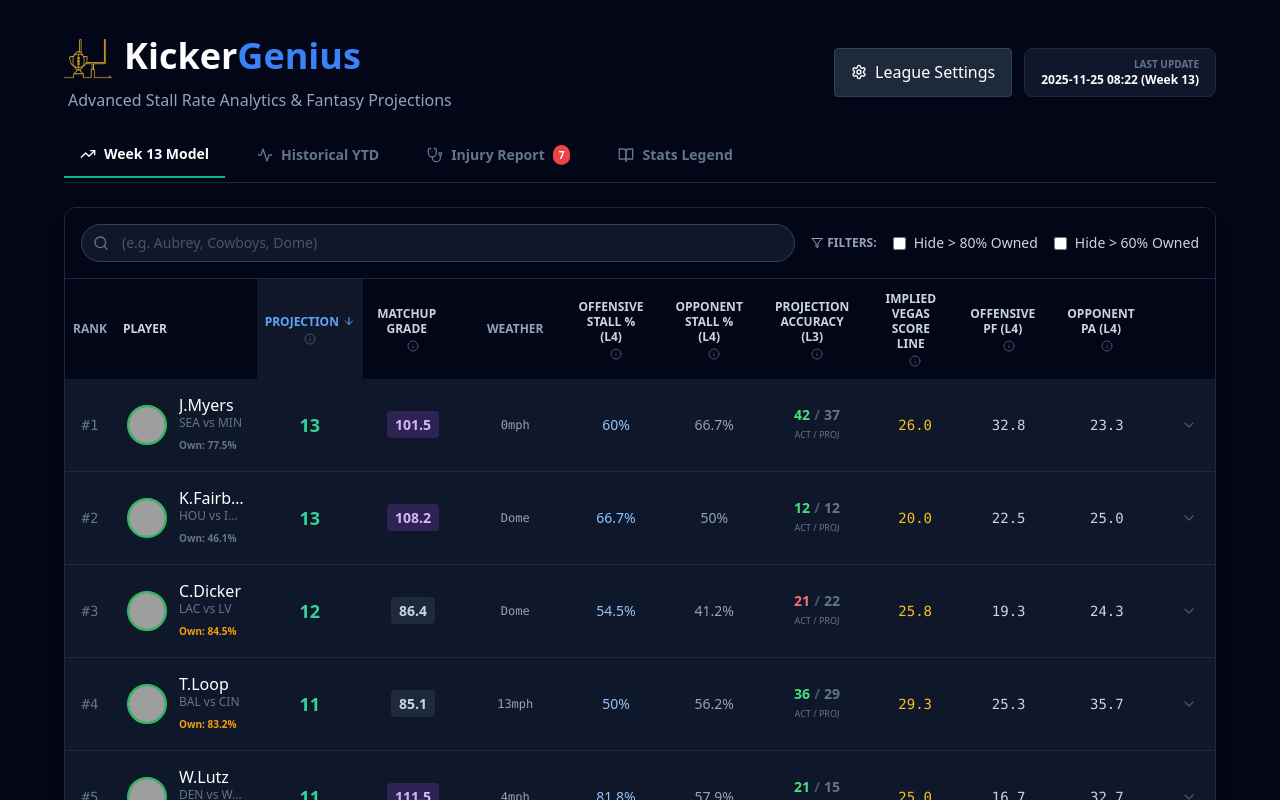
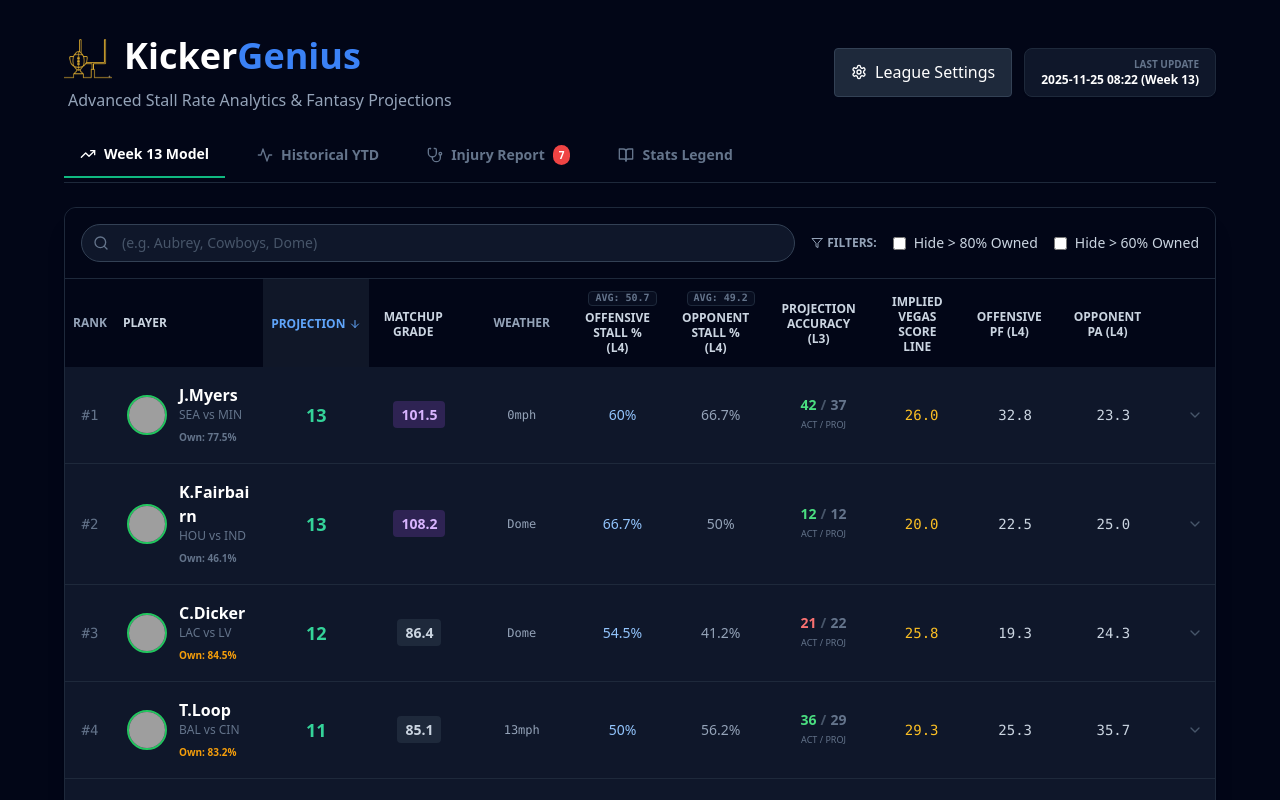
Before and after one commit to CalebUK/kicker-genius-app, a React (Vite) app: page / in a window 1280 px wide. Shown: the top 800 px of the page. Built offline with nearby package versions, Linux system fonts and the light colour scheme; grey boxes are pictures that could not be loaded; the HTML template or start-up script is replaced by a standard one.

Commit message:
UI Enhancements

```diff
--- a/src/App.jsx
+++ b/src/App.jsx
@@ -1,6 +1,6 @@
 import React, { useState, useEffect } from 'react';
 import { Trophy, TrendingUp, Activity, Wind, Calendar, Info, MapPin, ShieldAlert, BookOpen, ChevronDown, ChevronUp, Calculator, RefreshCw, AlertTriangle, Loader2, Stethoscope, Database, UserMinus, Settings, Save, RotateCcw, Filter, Target, ArrowUpDown, ArrowUp, ArrowDown, Search, BrainCircuit } from 'lucide-react';
-import { Analytics } from '@vercel/analytics/react';
+// import { Analytics } from '@vercel/analytics/react'; // UNCOMMENT THIS AFTER INSTALLING PACKAGE
 
 // --- GLOSSARY DATA ---
 const GLOSSARY_DATA = [
@@ -48,8 +48,15 @@ const HeaderCell = ({ label, description, avg, sortKey, currentSort, onSort }) =
       onClick={() => onSort && onSort(sortKey)}
       className={`px-2 py-3 text-center align-middle group relative cursor-pointer leading-tight min-w-[90px] select-none hover:bg-slate-800/80 transition-colors ${isActive ? 'bg-slate-800/50' : ''}`}
     >
-      <div className="flex flex-col items-center justify-center h-full gap-1">
-        <div className="flex items-center gap-1">
+      <div className="flex flex-col items-center justify-center h-full gap-0.5">
+        {/* LEAGUE AVERAGE DISPLAY (ABOVE HEADER) */}
+        {avg !== undefined && (
+           <div className="text-[10px] font-mono text-slate-500 bg-slate-900/50 px-1.5 rounded border border-slate-800">
+             Avg: {Number(avg).toFixed(1)}
+           </div>
+        )}
+
+        <div className="flex items-center gap-1 mt-0.5">
           <span className={isActive ? "text-blue-400" : "text-slate-300"}>{label}</span>
           {onSort && (
             isActive ? (
@@ -59,11 +66,13 @@ const HeaderCell = ({ label, description, avg, sortKey, currentSort, onSort }) =
             )
           )}
         </div>
-        <Info className="w-3 h-3 text-slate-600 group-hover:text-blue-400 transition-colors flex-shrink-0" />
+        {/* Info Icon (Moved below text for cleaner stack or keep inline if prefered) */}
+        {/* keeping inline above in flex-row inside name if needed, but description is tooltip */}
       </div>
+
+      {/* TOOLTIP */}
       <div className="absolute top-full left-1/2 -translate-x-1/2 mt-2 w-48 p-2 bg-slate-900 border border-slate-700 rounded shadow-xl text-xs normal-case font-normal opacity-0 group-hover:opacity-100 transition-opacity pointer-events-none z-50 whitespace-normal text-left cursor-auto">
         <div className="text-white font-semibold mb-1">{description}</div>
-        {avg !== undefined && <div className="text-blue-300">League Avg: {Number(avg).toFixed(1)}</div>}
         <div className="absolute top-[-4px] left-1/2 -translate-x-1/2 w-2 h-2 bg-slate-800 border-l border-t border-slate-700 rotate-45"></div>
       </div>
     </th>
@@ -196,8 +205,11 @@ const PlayerCell = ({ player, subtext }) => {
              </div>
           )}
         </div>
-        <div className="min-w-0">
-          <div className="text-base leading-tight truncate">{player.kicker_player_name}</div>
+        <div className="min-w-0 flex-1">
+          {/* NAME FIX: removed truncate, allowed wrap */}
+          <div className="text-sm md:text-base leading-tight font-semibold text-white whitespace-normal break-words">
+            {player.kicker_player_name}
+          </div>
           <div className="text-xs text-slate-500 truncate">{subtext}</div>
           {player.own_pct > 0 && (
              <div className={`text-[10px] mt-1 font-bold ${ownColor}`}>
@@ -214,7 +226,6 @@ const MathCard = ({ player, leagueAvgs, week }) => {
   if (!player) return null;
 
   // --- ROUNDED TREND LOGIC ---
-  // Use the pre-calculated rounded sums if available, otherwise fallback
   const l3_proj = player.l3_proj_sum !== undefined ? player.l3_proj_sum : Math.round(player.history?.l3_proj || 0);
   const l3_act = player.l3_act_sum !== undefined ? player.l3_act_sum : (player.history?.l3_actual || 0);
 
@@ -229,15 +240,10 @@ const MathCard = ({ player, leagueAvgs, week }) => {
   const lgDefStall = leagueAvgs?.def_stall || 40;
 
   // --- Calculation Variables for Display ---
-  // Base
   const baseRaw = (player.avg_pts * (player.grade / 90));
   const baseMult = (player.grade / 90).toFixed(2);
-
-  // Offense
   const offRaw = player.off_cap_val;
   const offShare = ((player.off_share || 0.35)*100).toFixed(0);
-
-  // Defense
   const defRaw = player.def_cap_val;
 
   return (
@@ -251,30 +257,20 @@ const MathCard = ({ player, leagueAvgs, week }) => {
           {/* 1. GRADE */}
           <div className="bg-slate-900 p-3 rounded border border-slate-800/50 flex flex-col gap-2">
             <div className="text-blue-300 font-bold mb-1 pb-1 border-b border-slate-800">MATCHUP GRADE</div>
-
-            {/* Offense Breakdown */}
             <div>
                 <div className="flex justify-between text-xs text-slate-300">
                     <span>Offense Score</span>
                     <span className="font-mono text-white">{player.off_score_val}</span>
                 </div>
-                <div className="text-[9px] text-slate-500">
-                    ({player.off_stall_rate}% / {lgOffStall}%) × 40
-                </div>
+                <div className="text-[9px] text-slate-500">({player.off_stall_rate}% / {lgOffStall}%) × 40</div>
             </div>
-
-            {/* Defense Breakdown */}
             <div>
                 <div className="flex justify-between text-xs text-slate-300">
                     <span>Defense Score</span>
                     <span className="font-mono text-white">{player.def_score_val}</span>
                 </div>
-                <div className="text-[9px] text-slate-500">
-                    ({player.def_stall_rate}% / {lgDefStall}%) × 40
-                </div>
+                <div className="text-[9px] text-slate-500">({player.def_stall_rate}% / {lgDefStall}%) × 40</div>
             </div>
-
-            {/* Bonuses */}
             <div className="border-t border-slate-800 pt-1">
                 <div className="text-[10px] text-slate-400 mb-0.5">Bonuses:</div>
                 <div className="text-emerald-400 text-[10px] space-y-0.5">
@@ -283,8 +279,6 @@ const MathCard = ({ player, leagueAvgs, week }) => {
                         : <div className="text-slate-600 italic">None</div>}
                 </div>
             </div>
-
-            {/* Total & Multiplier */}
             <div className="mt-auto pt-2 border-t border-slate-700">
                 <div className="flex justify-between font-bold text-white">
                     <span>Total Grade</span>
@@ -297,44 +291,30 @@ const MathCard = ({ player, leagueAvgs, week }) => {
             </div>
           </div>
 
-          {/* 2. WEIGHTED PROJECTION (UPDATED WITH FULL MATH) */}
+          {/* 2. WEIGHTED PROJECTION */}
           <div className="bg-slate-900 p-3 rounded border border-slate-800/50 flex flex-col gap-2">
             <div className="text-amber-400 font-bold mb-1 pb-1 border-b border-slate-800">WEIGHTED PROJECTION</div>
-
-            {/* Base */}
             <div>
                 <div className="flex justify-between text-xs text-slate-300">
                     <span>Base (50%)</span>
                     <span className="font-mono text-white">{(baseRaw * 0.5).toFixed(1)}</span>
                 </div>
-                <div className="text-[9px] text-slate-500 leading-tight">
-                    {player.avg_pts} (Avg) × {baseMult} (Grd) = {baseRaw.toFixed(1)}
-                </div>
+                <div className="text-[9px] text-slate-500 leading-tight">{player.avg_pts} (Avg) × {baseMult} (Grd) = {baseRaw.toFixed(1)}</div>
             </div>
-
-            {/* Offense */}
             <div>
                 <div className="flex justify-between text-xs text-slate-300">
                     <span>Offense (30%)</span>
                     <span className="font-mono text-white">{(offRaw * 0.3).toFixed(1)}</span>
                 </div>
-                <div className="text-[9px] text-slate-500 leading-tight">
-                    {player.w_team_score} (Exp) × {offShare}% (Share) × 1.2 = {offRaw}
-                </div>
+                <div className="text-[9px] text-slate-500 leading-tight">{player.w_team_score} (Exp) × {offShare}% (Share) × 1.2 = {offRaw}</div>
             </div>
-
-            {/* Defense */}
             <div>
                 <div className="flex justify-between text-xs text-slate-300">
                     <span>Defense (20%)</span>
                     <span className="font-mono text-white">{(defRaw * 0.2).toFixed(1)}</span>
                 </div>
-                <div className="text-[9px] text-slate-500 leading-tight">
-                    {player.w_def_allowed} (Allow) × 35% (Share) × 1.2 = {defRaw}
-                </div>
+                <div className="text-[9px] text-slate-500 leading-tight">{player.w_def_allowed} (Allow) × 35% (Share) × 1.2 = {defRaw}</div>
             </div>
-
-            {/* Final Summary Line */}
             <div className="mt-auto pt-2 border-t border-slate-700">
                  <div className="flex justify-between font-bold text-white text-[11px]">
                     <span>Week {week} Projection</span>
@@ -446,7 +426,7 @@ const App = () => {
   };
 
   if (loading) return <div className="min-h-screen bg-slate-950 flex flex-col items-center justify-center text-white"><Loader2 className="w-10 h-10 animate-spin text-blue-500 mb-4" /><p>Loading...</p></div>;
-  if (error || !data) return <div className="min-h-screen bg-slate-950 flex flex-col items-center justify-center text-white p-8 text-center"><AlertTriangle className="w-12 h-12 text-red-500 mb-4" /><h2 className="text-xl font-bold mb-2">Data Not Found</h2><p className="text-slate-400 mb-6">{error}</p><p className="text-sm text-slate-600">Check /public/kicker_data.json</p></div>;
+  if (error || !data) return <div className="min-h-screen bg-slate-950 flex flex-col items-center justify-center text-white p-8 text-center"><AlertTriangle className="w-12 h-12 text-red-500 mb-4" /><h2 className="text-xl font-bold mb-2">Data Not Found</h2><p className="text-slate-400 mb-6">{error}</p><p className="text-sm text-slate-600">Check /public/kicker_data.json on GitHub.</p></div>;
 
   const { rankings, ytd, injuries, meta } = data;
   const leagueAvgs = meta?.league_avgs || {};
@@ -497,16 +477,23 @@ const App = () => {
   if (hideHighOwn) processed = processed.filter(p => (p.own_pct || 0) <= 80);
   if (hideMedOwn) processed = processed.filter(p => (p.own_pct || 0) <= 60);
 
+  // YTD Processing with League Averages
+  const calculateLeagueAvg = (arr, key) => {
+      if (!arr || arr.length === 0) return 0;
+      const sum = arr.reduce((acc, curr) => acc + (parseFloat(curr[key]) || 0), 0);
+      return sum / arr.length;
+  };
+
   const ytdSorted = ytd.map(p => {
       const pts = calcFPts(p);
-      const pct = (p.fg_att > 0 ? (p.fg_made / p.fg_att * 100).toFixed(1) : '0.0');
+      const pct = (p.fg_att > 0 ? (p.fg_made / p.fg_att * 100) : 0);
       const longMakes = (p.fg_50_59 || 0) + (p.fg_60_plus || 0);
       return {
           ...p,
           fpts: pts,
-          avg_fpts: (p.games > 0 ? (pts/p.games).toFixed(1) : '0.0'),
+          avg_fpts: (p.games > 0 ? (pts/p.games) : 0),
           pct_val: pct,
-          pct: pct,
+          pct: pct.toFixed(1),
           longs: longMakes
       };
   }).sort((a, b) => {
@@ -519,6 +506,17 @@ const App = () => {
       if (valA > valB) return sortConfig.direction === 'asc' ? 1 : -1;
       return 0;
   });
+
+  const ytdAvgs = {
+      fpts: calculateLeagueAvg(ytdSorted, 'fpts'),
+      avg_fpts: calculateLeagueAvg(ytdSorted, 'avg_fpts'),
+      pct: calculateLeagueAvg(ytdSorted, 'pct_val'),
+      longs: calculateLeagueAvg(ytdSorted, 'longs'),
+      dome_pct: calculateLeagueAvg(ytdSorted, 'dome_pct'),
+      rz_trips: calculateLeagueAvg(ytdSorted, 'rz_trips'),
+      off_stall: calculateLeagueAvg(ytdSorted, 'off_stall_rate_ytd'),
+      def_stall: calculateLeagueAvg(ytdSorted, 'def_stall_rate_ytd'),
+  };
 
   // --- INJURY BUCKETS ---
   const bucketQuestionable = injuries.filter(k => k.injury_status === 'Questionable');
@@ -716,14 +714,14 @@ const App = () => {
                   <tr>
                     <th className="px-6 py-3 align-middle text-center">Rank</th>
                     <th className="px-6 py-3 align-middle text-left">Player</th>
-                    <HeaderCell label="Fantasy Points" sortKey="fpts" currentSort={sortConfig} onSort={handleSort} description="Total Fantasy Points (Custom Scoring)" avg={leagueAvgs.fpts} />
-                    <HeaderCell label="Average Fantasy Points" sortKey="avg_fpts" currentSort={sortConfig} onSort={handleSort} description="Average Fantasy Points per Game" />
-                    <HeaderCell label="FG (Made/Attempts)" sortKey="pct" currentSort={sortConfig} onSort={handleSort} description="Field Goal Accuracy" />
-                    <HeaderCell label="50+ FGs" sortKey="longs" currentSort={sortConfig} onSort={handleSort} description="Long Distance Makes" />
-                    <HeaderCell label="Dome Games (%)" sortKey="dome_pct" currentSort={sortConfig} onSort={handleSort} description="Dome Games Played" />
-                    <HeaderCell label="FG Red Zone Trips" sortKey="rz_trips" currentSort={sortConfig} onSort={handleSort} description="Drives reaching FG Range" />
-                    <HeaderCell label="Offense Stall % (Season)" sortKey="off_stall_rate_ytd" currentSort={sortConfig} onSort={handleSort} description="Season-Long Offensive Stall Rate" />
-                    <HeaderCell label="Opponent Stall % (Season)" sortKey="def_stall_rate_ytd" currentSort={sortConfig} onSort={handleSort} description="Season-Long Defensive Stall Rate (Team's own defense)" />
+                    <HeaderCell label="Fantasy Points" sortKey="fpts" currentSort={sortConfig} onSort={handleSort} description="Total Fantasy Points (Custom Scoring)" avg={ytdAvgs.fpts} />
+                    <HeaderCell label="Average Fantasy Points" sortKey="avg_fpts" currentSort={sortConfig} onSort={handleSort} description="Average Fantasy Points per Game" avg={ytdAvgs.avg_fpts} />
+                    <HeaderCell label="FG (Made/Attempts)" sortKey="pct" currentSort={sortConfig} onSort={handleSort} description="Field Goal Accuracy" avg={ytdAvgs.pct} />
+                    <HeaderCell label="50+ FGs" sortKey="longs" currentSort={sortConfig} onSort={handleSort} description="Long Distance Makes" avg={ytdAvgs.longs} />
+                    <HeaderCell label="Dome Games (%)" sortKey="dome_pct" currentSort={sortConfig} onSort={handleSort} description="Dome Games Played" avg={ytdAvgs.dome_pct} />
+                    <HeaderCell label="FG Red Zone Trips" sortKey="rz_trips" currentSort={sortConfig} onSort={handleSort} description="Drives reaching FG Range" avg={ytdAvgs.rz_trips} />
+                    <HeaderCell label="Offense Stall % (Season)" sortKey="off_stall_rate_ytd" currentSort={sortConfig} onSort={handleSort} description="Season-Long Offensive Stall Rate" avg={ytdAvgs.off_stall} />
+                    <HeaderCell label="Opponent Stall % (Season)" sortKey="def_stall_rate_ytd" currentSort={sortConfig} onSort={handleSort} description="Season-Long Defensive Stall Rate (Team's own defense)" avg={ytdAvgs.def_stall} />
                   </tr>
                 </thead>
                 <tbody className="divide-y divide-slate-800">
```
